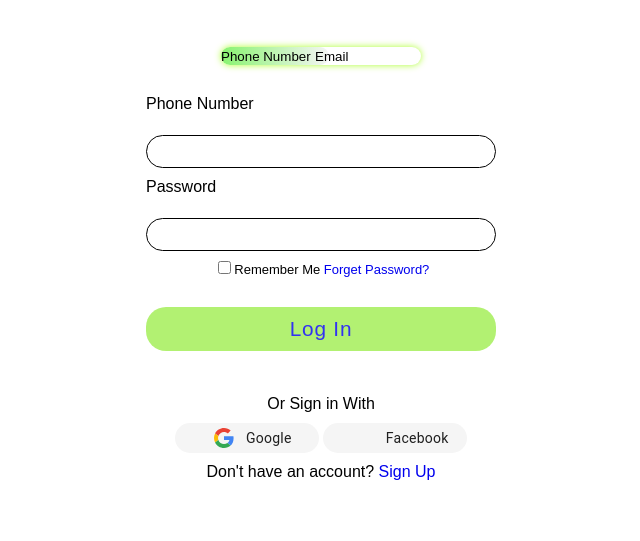
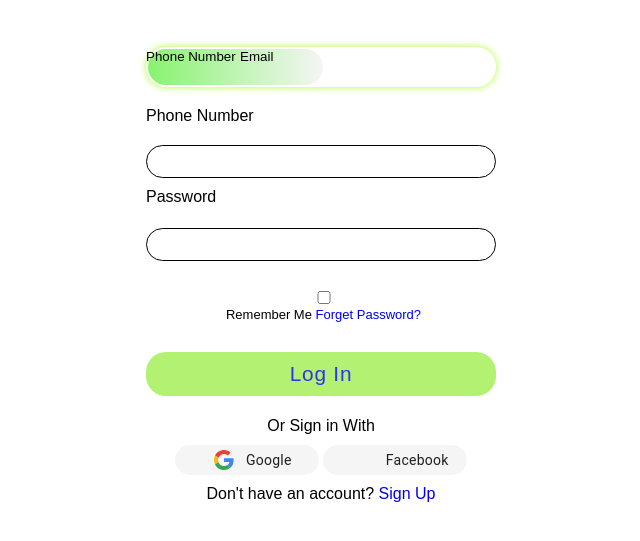
Before and after one commit to hernandesdoug/projeto-verification-code, a plain HTML site: page index.html in a window 1280 px wide. Shown: the part 129-670 px from the top of the page, without its empty margins (319-959 px from the left). Drawn offline with Linux system fonts and the light colour scheme.

Commit message:
ajuste do botao switch

```diff
--- a/css/estilos.css
+++ b/css/estilos.css
@@ -45,11 +45,13 @@ form {
 }
 
 .btn-switch {
-  width: 200px;
+  width: 350px;
+  height: 40px;
   margin-top: 40px;
   position: relative;
   border-radius: 30px;
   box-shadow: 0 0 7px 0 greenyellow;
+  justify-content: space-between;
 }
 
 .btn-switch button {
@@ -58,18 +60,20 @@ form {
   border: none;
   position: relative;
   padding: 10x 29px;
+
 }
 
 .btn-color {
   position: absolute;
-  width: 108px;
-  height :100%;
+  width: 175px;
+  height: 90%;
+  margin: 2px 2px 2px 2px;
   background: linear-gradient(to right, rgb(136, 243, 111), whitesmoke);
   border-radius: 60px;
   transition: .3s;
 }
 
-input[type="tel"], input[type="password"] {
+input {
   border: none;
   margin-top: 20px;
   border-radius: 60px;
@@ -77,6 +81,8 @@ input[type="tel"], input[type="password"] {
   outline: none;
   width: 100%;
   border: 0.2px solid black;
+  text-align: left;
+  position: relative;
 }
 
 label {
@@ -87,12 +93,23 @@ label {
   margin-top: 10px;
 }
 
+.form-group {
+  display: none;
+  text-align: left;
+  position: relative;
+  width: 350px;
+}
+
+.active {
+  display: block;
+}
+
 .div-check {
   margin: 10px 0 0 5px;
   width: 80%;
   font-size: 13px;
   position: relative;
-  justify-content: space-around;
+  justify-content: space-between;
 }
 
 button[type="submit"] {
--- a/css/verificacao.css
+++ b/css/verificacao.css
@@ -102,7 +102,8 @@ body
 .tela-verificacao form input:focus{
   outline: 1px solid #4135d6;
   outline-offset: 0.5px;
-
+  background-color: #4135d6;
+  color: white;
 }
 
 .tela-verificacao form .botao-confirmar {
--- a/index.html
+++ b/index.html
@@ -15,12 +15,19 @@
         </div>
         <div class="btn-switch">
             <div class="btn-color"></div>
-            <button id="btn-phone">Phone Number</button>
-            <button id="btn-email">Email</button>
+                <button id="btn-phone">Phone Number</button>
+                <button id="btn-email">Email</button>
         </div>
         <form >
-            <label for="phone">Phone Number</label>
-            <input type="tel" name="phone" id="phone-number">
+            <div class="form-group active" id="frm-phone">
+                <label for="phone">Phone Number</label>
+                <input type="tel" name="phone" id="phone-number">
+            </div>
+            <div class="form-group" id="frm-email">
+                <label for="email">Email</label>
+                <input type="email" name="email" id="email">
+            </div>
+
             <label for="password">Password</label>
             <input type="password" name="password" id="password">
             <div class="div-check">
```
Also changed, not shown: verificacao.html (+1 -1 lines).
